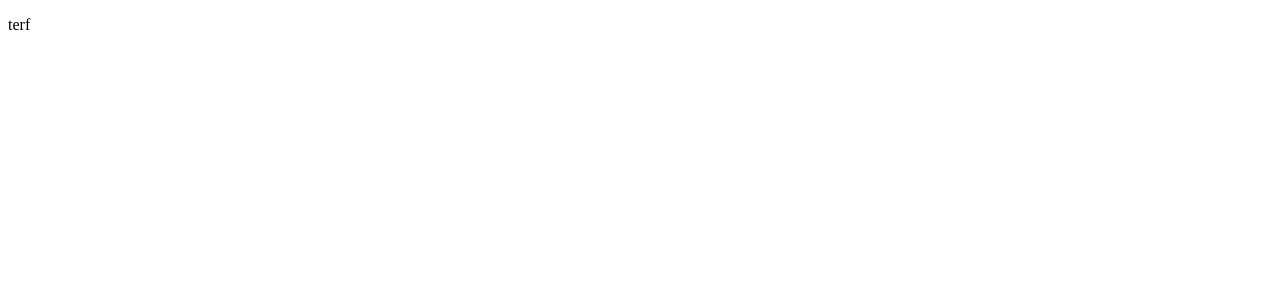
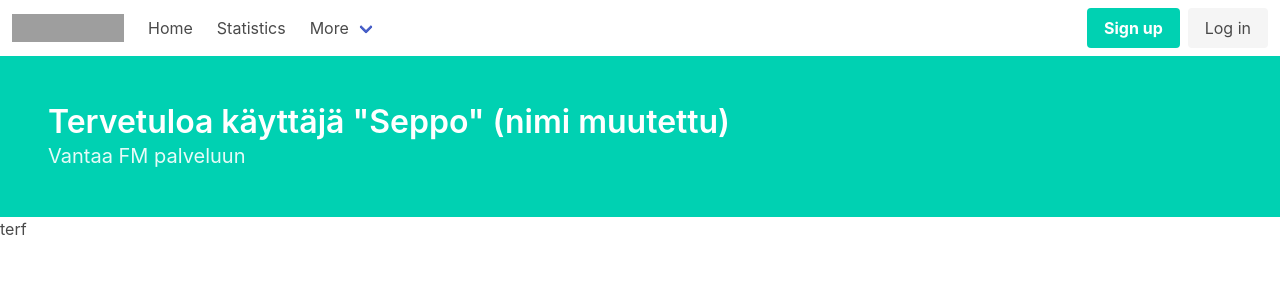
Before and after one commit to norpba/vantaaFM, a Preact app in the folder webapp/: page / in a window 1280 px wide. Shown: the top 300 px of the page. Built offline with nearby package versions, Linux system fonts and the light colour scheme; grey boxes are pictures that could not be loaded; the HTML template or start-up script is replaced by a standard one.

Commit message:
Add some components & stylings

```diff
--- a/webapp/package.json
+++ b/webapp/package.json
@@ -15,7 +15,8 @@
 	"devDependencies": {
 		"@types/webpack": "4.41.26",
 		"copy-webpack-plugin": "8.0.0",
-		"css-loader": "5.1.2",
+		"css-loader": "^5.1.2",
+		"style-loader": "^3.3.3",
 		"ts-loader": "8.0.18",
 		"typescript": "5.0.4",
 		"webpack": "5.89.0",
--- a/webapp/src/app/app.tsx
+++ b/webapp/src/app/app.tsx
@@ -1,9 +1,13 @@
 import { Component, h } from 'preact'
+import Header from '../components/header'
+import Hero from '../components/hero'
 
 export class App extends Component {
 	render() {
 		return (
 			<div>
+				<Header />
+				<Hero />
 				<p> terf</p>
 			</div>
 		)
--- /dev/null
+++ b/webapp/src/components/header.tsx
@@ -0,0 +1,71 @@
+// Header.jsx
+import { h } from 'preact'
+import 'bulma/css/bulma.css' // Import Bulma styles
+import '../styles/global.css' // Import your global styles
+
+const Header = () => {
+  return (
+	<nav class="navbar" role="navigation" aria-label="main navigation">
+	<div class="navbar-brand">
+		<a class="navbar-item" href="https://bulma.io">
+		<img src="https://bulma.io/images/bulma-logo.png" width="112" height="28"/>
+		</a>
+
+		<a role="button" class="navbar-burger" aria-label="menu" aria-expanded="false" data-target="navbarBasicExample">
+		<span aria-hidden="true"></span>
+		<span aria-hidden="true"></span>
+		<span aria-hidden="true"></span>
+		</a>
+	</div>
+
+	<div id="navbarBasicExample" class="navbar-menu">
+		<div class="navbar-start">
+		<a class="navbar-item">
+			Home
+		</a>
+
+		<a class="navbar-item">
+			Statistics
+		</a>
+
+		<div class="navbar-item has-dropdown is-hoverable">
+			<a class="navbar-link">
+			More
+			</a>
+
+			<div class="navbar-dropdown">
+			<a class="navbar-item">
+				About
+			</a>
+			<a class="navbar-item">
+				Jobs
+			</a>
+			<a class="navbar-item">
+				Contact
+			</a>
+			<hr class="navbar-divider"/>
+			<a class="navbar-item">
+				Report an issue
+			</a>
+			</div>
+		</div>
+		</div>
+
+		<div class="navbar-end">
+		<div class="navbar-item">
+			<div class="buttons">
+			<a class="button is-primary">
+				<strong>Sign up</strong>
+			</a>
+			<a class="button is-light">
+				Log in
+			</a>
+			</div>
+		</div>
+		</div>
+	</div>
+	</nav>
+  )
+}
+
+export default Header;
--- /dev/null
+++ b/webapp/src/components/hero.tsx
@@ -0,0 +1,23 @@
+// Hero.jsx
+import { h } from 'preact'
+import 'bulma/css/bulma.css' // Import Bulma styles
+import '../styles/global.css' // Import your global styles
+
+const Hero = () => {
+  return (
+    <div>
+        <section class="hero is-primary">
+            <div class="hero-body">
+                <p class="title">
+                	Tervetuloa käyttäjä "Seppo" (nimi muutettu)
+                </p>
+                <p class="subtitle">
+                	Vantaa FM palveluun
+                </p>
+            </div>
+        </section>
+    </div>
+  );
+};
+
+export default Hero;
--- /dev/null
+++ b/webapp/src/styles/global.css
@@ -0,0 +1,4 @@
+.header-paragraph {
+    font-size: 3rem;
+    color: aliceblue;
+}
--- a/webapp/webpack.config.js
+++ b/webapp/webpack.config.js
@@ -31,6 +31,10 @@
 		},
 		module: {
 			rules: [
+				{
+					test: /\.css$/,
+					use: ['style-loader', 'css-loader'],
+				},
 				{
 					test: /\.tsx?$/,
 					exclude: /node_modules/,
```
Also changed, not shown: 2 other files (tests, documents, lock files or other folders).
